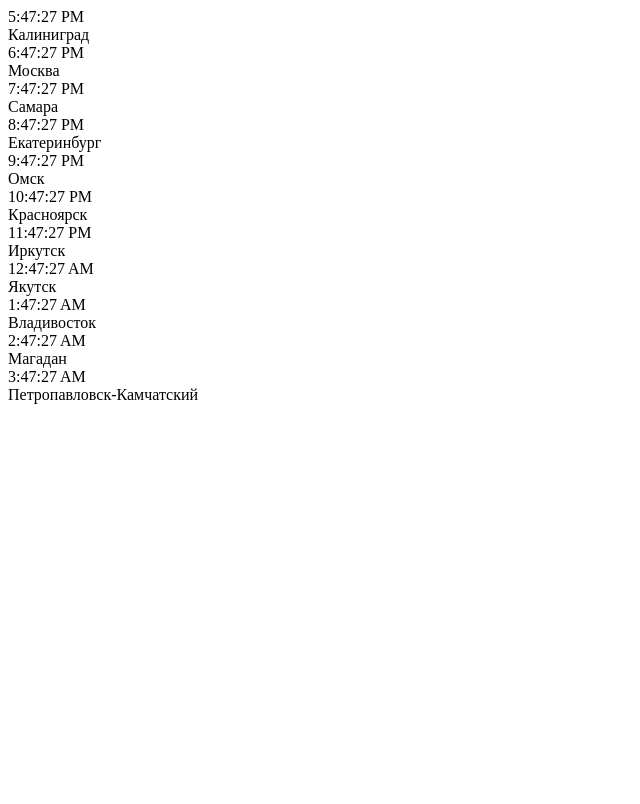
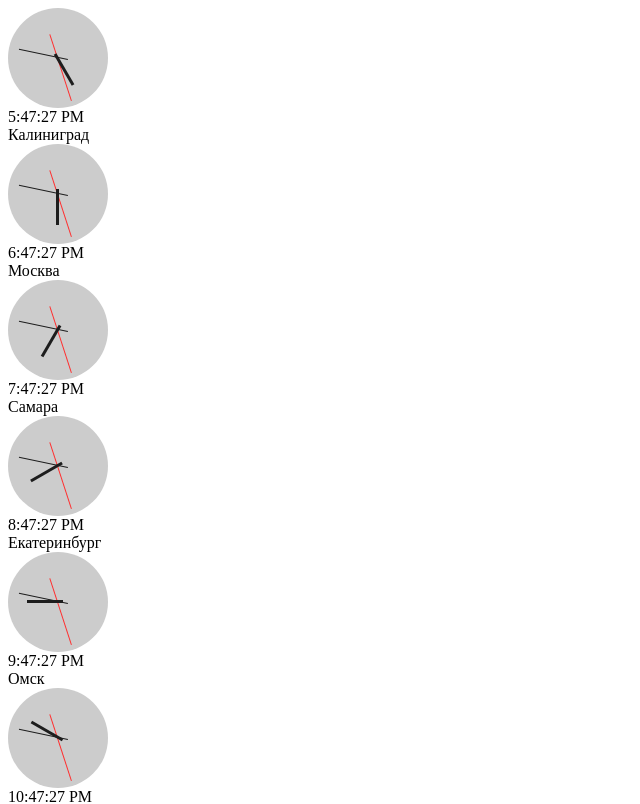
Before and after one commit to arperevalov/torgbox-test-assignment, a React app: page / in a window 1280 px wide. Shown: the top 804 px of the page, without its empty margins (0-640 px from the left). Built offline with nearby package versions, Linux system fonts and the light colour scheme.

Commit message:
Quickly added AnalogClock component. Have to refactor it later.

```diff
--- a/index.js
+++ b/index.js
@@ -3,6 +3,8 @@ import ReactDOM from "react-dom";
 import App from "./src/Components/App";
 import data from './src/json/timezones.json'
 
+import './src/scss/index.scss'
+
 ReactDOM.render(
 <App data = {data}/>,
 document.getElementById('root')
--- a/package.json
+++ b/package.json
@@ -23,9 +23,13 @@
     "@babel/preset-env": "^7.16.11",
     "@babel/preset-react": "^7.16.7",
     "babel-loader": "^8.2.4",
+    "css-loader": "^6.7.1",
     "html-webpack-plugin": "^5.5.0",
     "react": "^17.0.2",
     "react-dom": "^17.0.2",
+    "sass": "^1.49.9",
+    "sass-loader": "^12.6.0",
+    "style-loader": "^3.3.1",
     "webpack": "^5.70.0",
     "webpack-cli": "^4.9.2",
     "webpack-dev-server": "^4.7.4"
--- a/src/Components/App.js
+++ b/src/Components/App.js
@@ -1,5 +1,5 @@
 import React from "react";
-import Clock from "./Clock";
+import Clock from "./Clock/Clock";
 
 const App = (props) => {
 
--- /dev/null
+++ b/src/Components/Clock/AnalogClock.js
@@ -0,0 +1,17 @@
+import React from "react";
+
+const AnalogClock = props => {
+    return <div className="analogClock">
+        <div className="secondsWrap" style={{transform: `rotate(${props.seconds}deg)`}}>
+            <div className="seconds"/>
+        </div>
+        <div className="minsWrap" style={{transform: `rotate(${props.mins}deg)`}}>
+            <div className="mins"/>
+        </div>
+        <div className="hoursWrap" style={{transform: `rotate(${props.hours}deg)`}}>
+            <div className="hours"/>
+        </div>
+    </div>
+}
+
+export default AnalogClock
--- a/src/Components/Clock.js
+++ b/src/Components/Clock/Clock.js
@@ -1,11 +1,15 @@
 import React from "react";
+import AnalogClock from "./AnalogClock";
 
 class Clock extends React.Component {
     constructor(props){
         super(props)
         this.timezone = props.timezone
         this.state = {
-            time: this.getTimeFromUTC(this.timezone.timezone)
+            time: this.getTimeFromUTC(this.timezone.timezone),
+            seconds: 0,
+            mins: 0,
+            hours: 0,
         }
     }
 
@@ -13,8 +17,15 @@ class Clock extends React.Component {
         if (timezone.length === 0) timezone = 0
         timezone = parseInt(timezone)
 
+
+
         let currentLocalTime = new Date()
         let currentUTCTime = new Date(currentLocalTime.getFullYear(),currentLocalTime.getUTCMonth(),currentLocalTime.getUTCDay(),currentLocalTime.getUTCHours()+timezone,currentLocalTime.getUTCMinutes(),currentLocalTime.getUTCSeconds())
+
+        //refactor
+        this.setState({seconds: currentUTCTime.getSeconds()*6})
+        this.setState({mins: currentUTCTime.getMinutes()*6})
+        this.setState({hours: (currentUTCTime.getHours() * 30)})
 
         return currentUTCTime.toLocaleTimeString()
     }
@@ -31,6 +42,7 @@ class Clock extends React.Component {
 
     render() {
         return <div>
+            <AnalogClock seconds={this.state.seconds} mins={this.state.mins} hours={this.state.hours}/>
             {this.state.time}
             <br/>
             {this.timezone.name}
@@ -39,3 +51,7 @@ class Clock extends React.Component {
 }
 
 export default Clock
+
+//  360 deg
+//  3600 seconds
+//
--- /dev/null
+++ b/src/scss/Components/analogClock.scss
@@ -0,0 +1,68 @@
+.analogClock {
+    width: 100px;
+    height: 100px;
+    background-color: #ccc;
+    position: relative;
+    border-radius: 300px;
+
+
+    .secondsWrap {
+        position: absolute;
+        top: 0;
+        bottom: 0;
+        left: 0;
+        right: 0;
+        margin: auto;
+
+        .seconds {
+            width: 1px;
+            height: 70px;
+            background-color: #ff2f2f;
+            position: absolute;
+            bottom: 25px;
+            left: 0;
+            right: 0;
+            margin: auto;
+        }
+    }
+
+    .minsWrap {
+        position: absolute;
+        top: 0;
+        bottom: 0;
+        left: 0;
+        right: 0;
+        margin: auto;
+
+        .mins {
+            width: 1px;
+            height: 50px;
+            background-color: #1d1d1d;
+            position: absolute;
+            bottom: 40px;
+            left: 0;
+            right: 0;
+            margin: auto;
+        }
+    }
+
+    .hoursWrap {
+        position: absolute;
+        top: 0;
+        bottom: 0;
+        left: 0;
+        right: 0;
+        margin: auto;
+
+        .hours {
+            width: 3px;
+            height: 36px;
+            background-color: #1d1d1d;
+            position: absolute;
+            bottom: 45px;
+            left: 0;
+            right: 0;
+            margin: auto;
+        }
+    }
+}
--- /dev/null
+++ b/src/scss/index.scss
@@ -0,0 +1 @@
+@import './Components/analogClock.scss'
--- a/webpack.config.js
+++ b/webpack.config.js
@@ -19,6 +19,17 @@ module.exports = {
                 exclude: /node_modules/,
                 loader: 'babel-loader'
             },
+            {
+                test: /\.s[ac]ss$/i,
+                use: [
+                  // Creates `style` nodes from JS strings
+                  "style-loader",
+                  // Translates CSS into CommonJS
+                  "css-loader",
+                  // Compiles Sass to CSS
+                  "sass-loader",
+                ],
+            },
         ]
     },
     resolve: {
```
Also changed, not shown: 1 other file (tests, documents, lock files or other folders).
